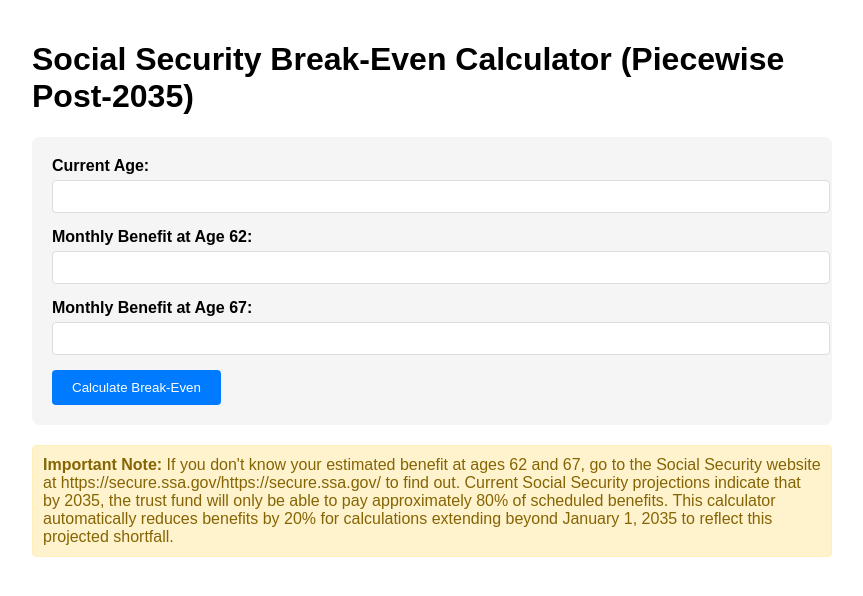
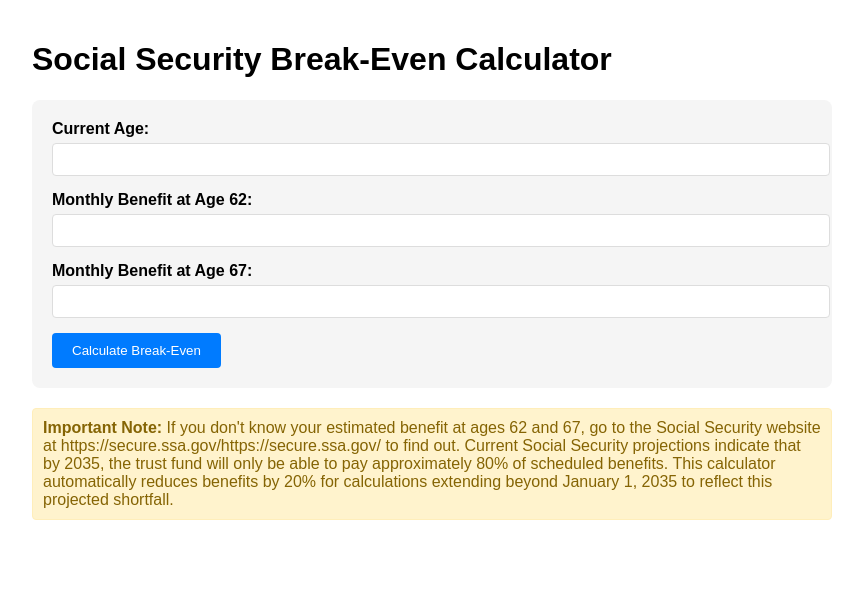
Before and after one commit to joddde/Socialsecurity, a plain HTML site: page index.html in a window 1280 px wide. Shown: the whole page, without its empty margins (208-1071 px from the left). Drawn offline with Linux system fonts and the light colour scheme.

Commit message:
Update index.html

```diff
--- a/index.html
+++ b/index.html
@@ -18,7 +18,7 @@
   </style>
 </head>
 <body>
-  <h1>Social Security Break-Even Calculator (Piecewise Post-2035)</h1>
+  <h1>Social Security Break-Even Calculator</h1>
 
   <div class="calculator">
     <div class="input-group">
```
